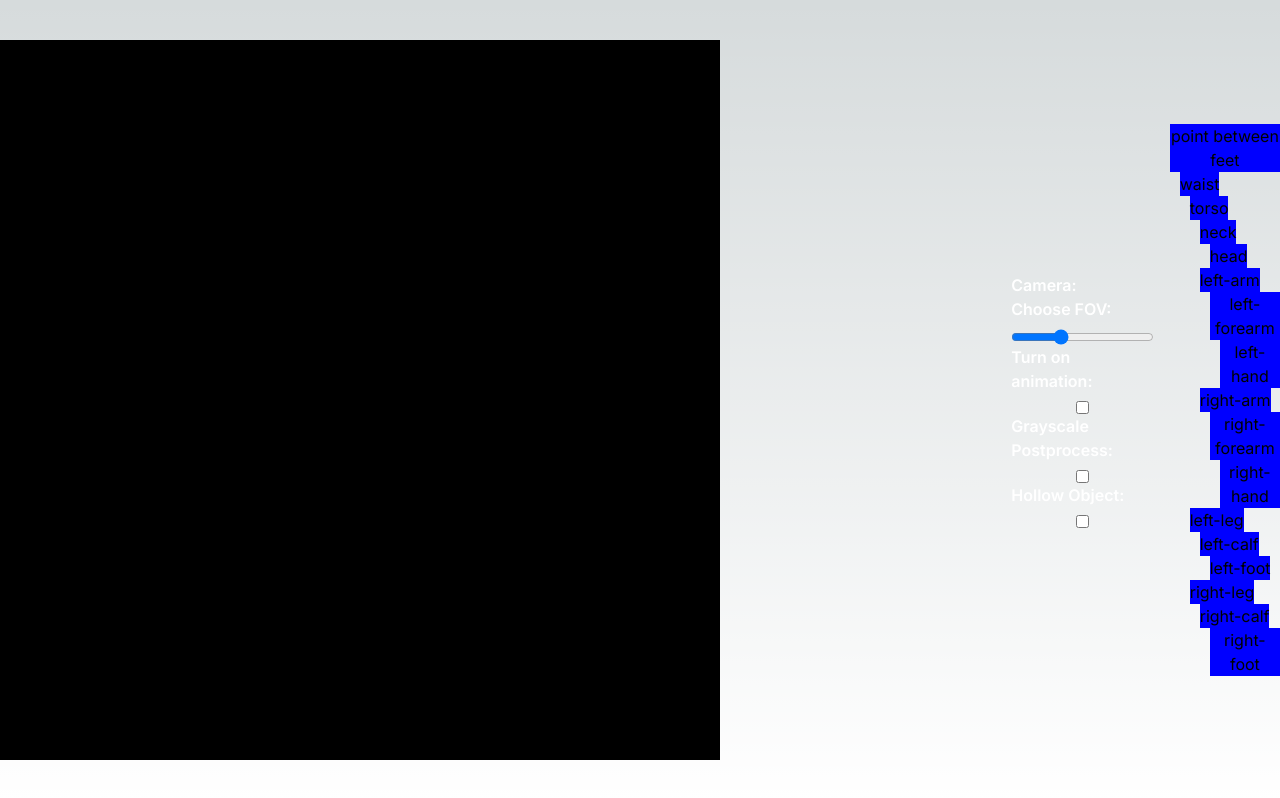
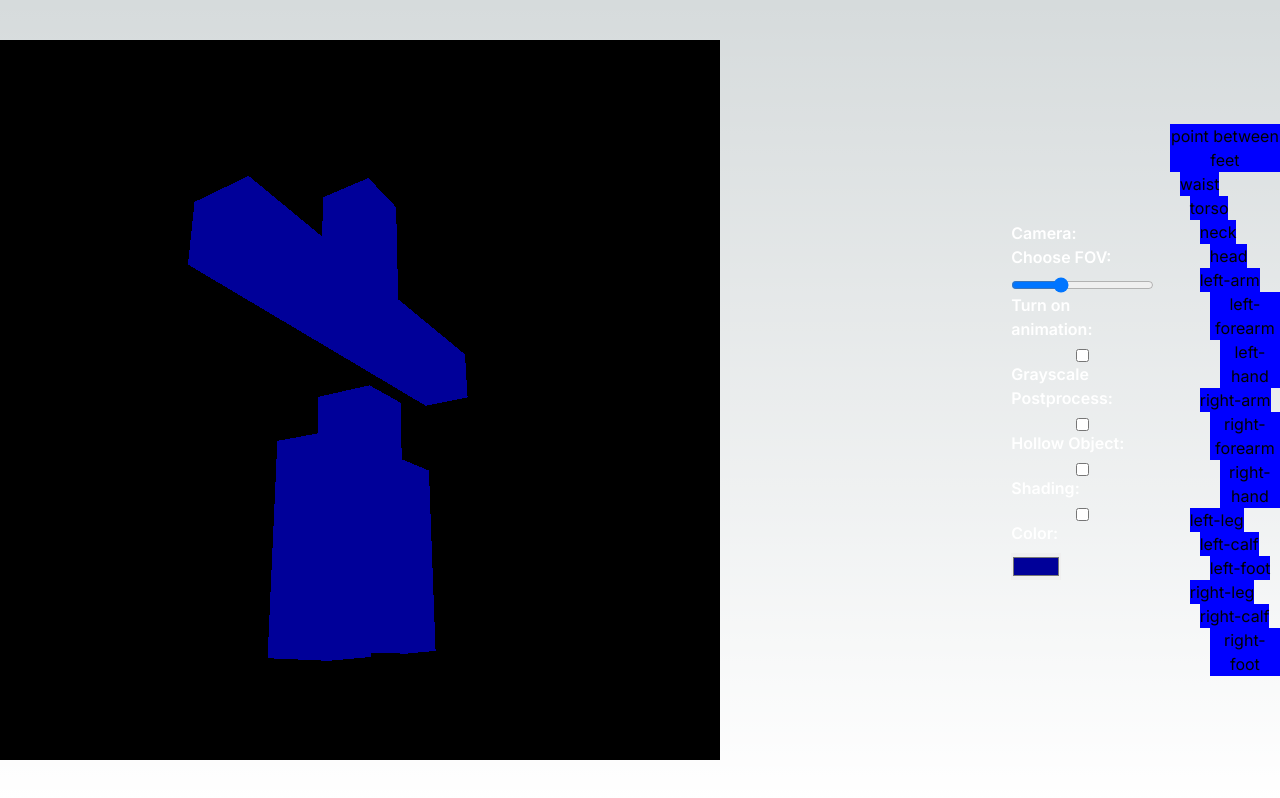
Before and after one commit to williamnixon20/computer-graphics-project, a Next.js app: page / in a window 1280 px wide. Built offline with nearby package versions, Linux system fonts and the light colour scheme.

Commit message:
feat: shading input + color pick

```diff
--- a/src/app/canvas.tsx
+++ b/src/app/canvas.tsx
@@ -148,9 +148,37 @@ export default function Canvas() {
     startY: number | undefined;
   }>({ isDown: false, startX: undefined, startY: undefined });
 
+  // Shading
+  const [shading, setShading] = useState(false);
+  const [color, setColor] = useState("#000099");
+  const [shininess, setShininess] = useState<number>(0);
+  const [specular, setSpecular] = useState<string>("#000000");
+  const [diffuse, setDiffuse] = useState<string>("#000000");
+  const [bumpTexture, setBumpTexture] = useState<string>('');
+
+  const hexToRGBAArray = (hex: string, alpha: number): number[] => {
+    let r = 0, g = 0, b = 0;
+    if (hex.length === 4) {
+        r = parseInt(hex[1] + hex[1], 16);
+        g = parseInt(hex[2] + hex[2], 16);
+        b = parseInt(hex[3] + hex[3], 16);
+    } else if (hex.length === 7) {
+        r = parseInt(hex.slice(1, 3), 16);
+        g = parseInt(hex.slice(3, 5), 16);
+        b = parseInt(hex.slice(5, 7), 16);
+    }
+
+    if (alpha === undefined || isNaN(alpha) || alpha < 0 || alpha > 1 || alpha === 1) {
+        alpha = 255;
+    }
+
+    return [r, g, b, alpha];
+  };
+
+
   useEffect(() => {
     setupWebGL();
-  }, []);
+  }, [color]);
 
   function setupWebGL() {
     if (!canvasRef.current) {
@@ -171,7 +199,8 @@ export default function Canvas() {
     }
     let scene = null;
     let refNode = {};
-    scene = new Node().buildByDescription(jsonToDraw);
+    const arr_color = hexToRGBAArray(color, 1);
+    scene = new Node().buildByDescription(jsonToDraw, arr_color);
     scene.procedureGetNodeRefDict(refNode);
 
     setScene(scene);
@@ -404,6 +433,67 @@ export default function Canvas() {
           }}
           className="w-full"
         ></input>
+         <label className="text-base font-semibold text-white mb-2">
+          Shading:
+        </label>
+        <input
+        type="checkbox"
+        checked={shading}
+        onChange={(e) =>
+          setShading(e.target.checked)
+        }>
+        </input>
+        <label className="text-base font-semibold text-white mb-2">
+          Color:
+        </label>
+        <input
+        type="color"
+        value={color}
+        onChange={(e) =>
+          setColor(e.target.value)
+        }>
+        </input>
+        {shading && (
+        <div>
+          <label className="text-base font-semibold text-white mb-2">
+            Shininess:
+            <input
+              type="range"
+              min={0}
+              max={100}
+              value={shininess}
+              onChange={(e) => setShininess(parseInt(e.target.value))}
+            />
+          </label>
+          <label className="text-base font-semibold text-white mb-2">
+            Specular:
+            <input
+              type="color"
+              value={specular}
+              onChange={(e) => setSpecular(e.target.value)}
+            />
+          </label>
+          <label className="text-base font-semibold text-white mb-2">
+            Diffuse:
+            <input
+              type="color"
+              value={diffuse}
+              onChange={(e) => setDiffuse(e.target.value)}
+            />
+          </label>
+          <label className="text-base font-semibold text-white mb-2">
+            Bump Texture:
+            <input
+              type="file"
+              onChange={(e) => {
+                if (e.target.files) {
+                  setBumpTexture(e.target.files[0].name);
+                }
+              }}
+            />
+          </label>
+        </div>
+      )}
       </div>
       <div>
         {refDict &&
--- a/src/app/type.tsx
+++ b/src/app/type.tsx
@@ -12,6 +12,7 @@ export interface ArticulatedDescriptions {
   rotation?: number[];
   scale?: number[];
   children?: ArticulatedDescriptions[];
+  colors?: number[];
 }
 
 export interface HollowDescriptions {
--- a/src/webgl/models/Node.ts
+++ b/src/webgl/models/Node.ts
@@ -32,7 +32,7 @@ export class Node {
         this.draw = false;
         this.name = "";
         this.position = [];
-        this.color = [];
+        this.color = [0, 0, 0, 255];
         this.normal = [];
         this.arrayInfo = {};
         this.id = id_global;
@@ -74,7 +74,7 @@ export class Node {
         });
     }
 
-    buildArticulated(nodeDescription: ArticulatedDescriptions) {
+    buildArticulated(nodeDescription: ArticulatedDescriptions, color: number[]) {
         let trs = this.source
         trs.translation = nodeDescription.translation || trs.translation;
         trs.rotation = nodeDescription.rotation || trs.rotation;
@@ -88,15 +88,15 @@ export class Node {
         // TODO: make this dynamic
         let cubeVertices = primitives.createCubeVertices(1);
         let vertices = primitives.deindexVertices(cubeVertices);
-        console.log(vertices)
-        vertices = primitives.makeColor(vertices, [256, 256, 256, 255]);
+        // console.log(vertices)
+        vertices = primitives.makeColor(vertices, color);
         // vertices = primitives.makeRandomVertexColors(vertices, {
         //     vertsPerColor: 6,
         //     rand: function (ndx, channel) {
         //         return channel < 3 ? ((128 + Math.random() * 128) | 0) : 255;
         //     },
         // });
-        console.log(vertices)
+        // console.log(vertices.colors)
 
         this.arrayInfo = vertices;
 
@@ -113,9 +113,10 @@ export class Node {
         return this;
     }
 
-    buildHollow(nodeDescription: HollowDescriptions) {
+    buildHollow(nodeDescription: HollowDescriptions, color: number[]) {
         this.draw = true;
         const lengthPoint = nodeDescription.positions.length / (3 * 6);
+        console.log("LENGTH POINT", lengthPoint)
         let textureArrBase = [
             0, 0,
             0, 1,
@@ -130,13 +131,14 @@ export class Node {
         for (let i = 0; i < lengthPoint; i++) {
             textureArr = textureArr.concat(textureArrBase);
         }
+        const colors = primitives.makeColorLen(nodeDescription.positions.length, color);
         this.arrayInfo = {
             position: nodeDescription.positions,
-            color: nodeDescription.colors,
+            color: colors,
             normal: nodeDescription.normals,
             texcoord: new Float32Array(textureArr)
         }
-        console.log(this.arrayInfo)
+        // console.log(this.arrayInfo)
         // this.position = nodeDescription.positions;
         // this.color = nodeDescription.colors;
         // this.normal = nodeDescription.normals;
@@ -144,12 +146,13 @@ export class Node {
         return this;
     }
 
-    buildByDescription(nodeDescription: ArticulatedDescriptions | HollowDescriptions) {
-        if (nodeDescription.type === "articulated") {
-            return this.buildArticulated(nodeDescription as ArticulatedDescriptions);
+    buildByDescription(nodeDescription: ArticulatedDescriptions | HollowDescriptions, color: number[]) {
+        if (nodeDescription.type === "articulated" && color) {
+            this.color = color;
+            return this.buildArticulated(nodeDescription as ArticulatedDescriptions, color);
         }
         else {
-            return this.buildHollow(nodeDescription as HollowDescriptions);
+            return this.buildHollow(nodeDescription as HollowDescriptions, color);
         }
     }
 
@@ -157,7 +160,7 @@ export class Node {
         return nodeDescriptions ? nodeDescriptions.map((node) => {
             node["type"] = type;
             const childNode = new Node();
-            return childNode.buildByDescription(node)
+            return childNode.buildByDescription(node, this.color)
         }) : [];
     }
 
@@ -228,4 +231,9 @@ export class Node {
         }
         return null;
     }
+
+    setColor(color: number[], redrawCallback: () => void) {
+        this.color = color;
+        redrawCallback();
+    }
 }
--- a/src/webgl/utils/primitives.js
+++ b/src/webgl/utils/primitives.js
@@ -290,22 +290,28 @@ export function makeColor(vertices, color) {
     // };
     vertices.color = vcolors;
     if (vertices.indices) {
-        // just make random colors if index
         for (let ii = 0; ii < numElements; ++ii) {
-            vcolors.push(rand(ii, 0), rand(ii, 1), rand(ii, 2), rand(ii, 3));
+            vcolors.push(color);
         }
     } else {
-        // make random colors per triangle
         const numVertsPerColor = 3;
         const numSets = numElements / numVertsPerColor;
         for (let ii = 0; ii < numSets; ++ii) {
-            // const color = [rand(ii, 0), rand(ii, 1), rand(ii, 2), rand(ii, 3)];
             for (let jj = 0; jj < numVertsPerColor; ++jj) {
                 vcolors.push(color);
             }
         }
     }
     return vertices;
+}
+
+export function makeColorLen(length, color) {
+    const vcolors = webglUtils.createAugmentedTypedArray(4, length, Uint8Array);
+
+    for (let ii = 0; ii < length; ++ii) {
+        vcolors.push(color[0], color[1], color[2], color[3]);
+    }
+    return vcolors;
 }
 
 /**
```
